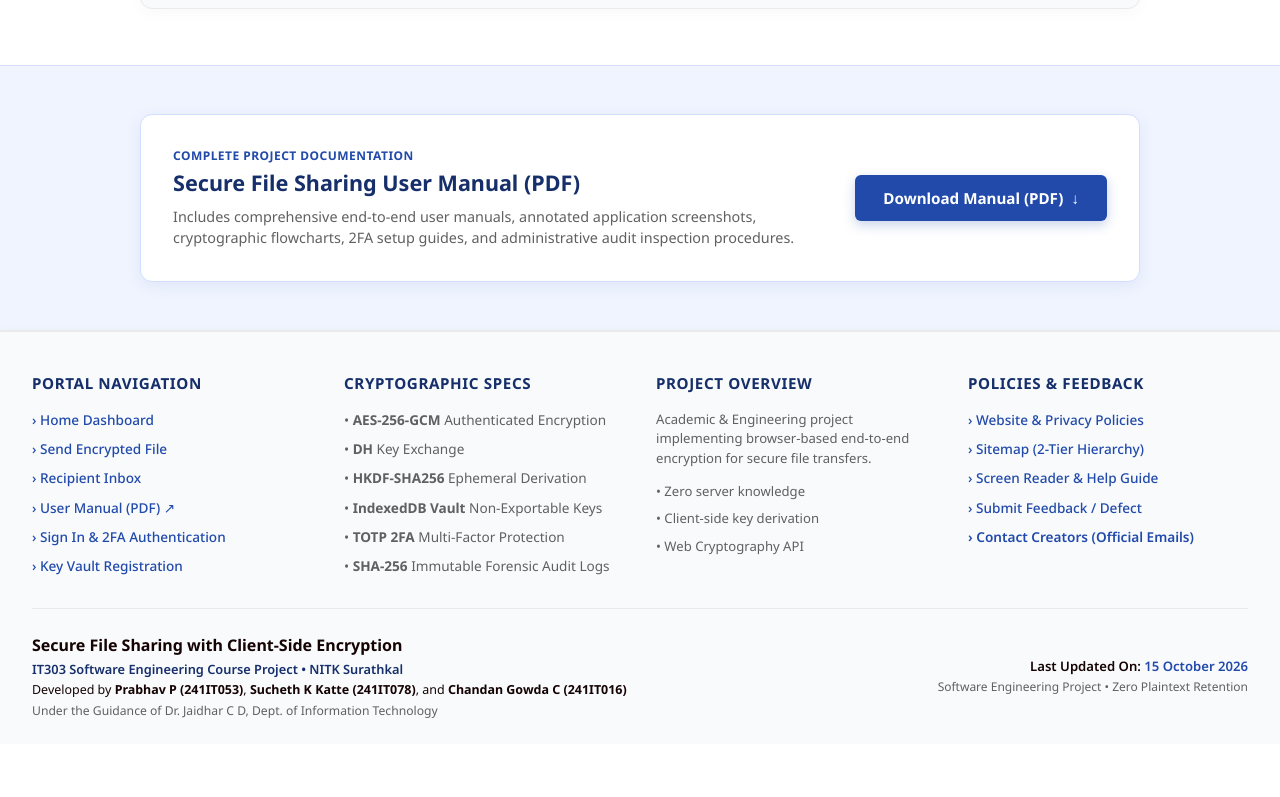
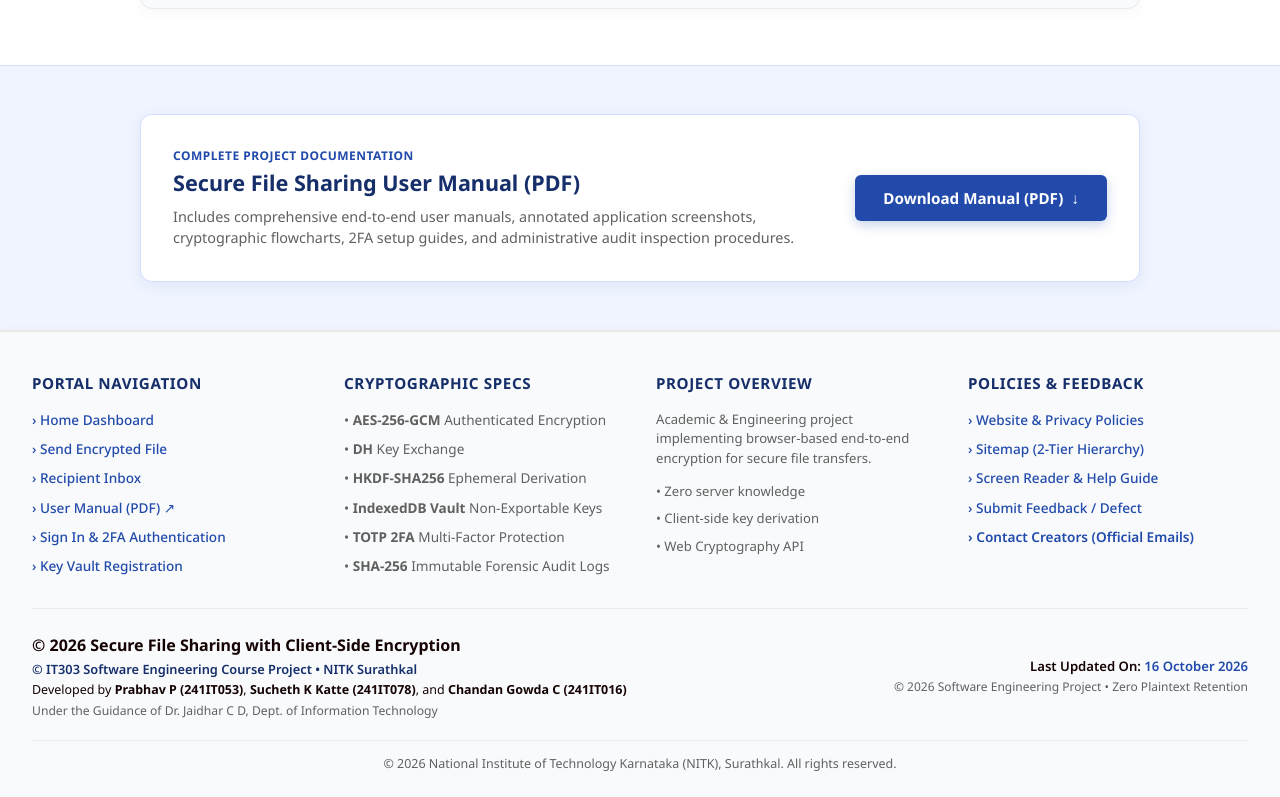
Before and after one commit to ChandanGowdaC/Secure-File-Sharing-with-Encryption, a React (Vite) app in the folder frontend/: page / in a window 1280 px wide. Shown: the part 2110-2907 px from the top of the page. Before the commit the page ends 2854 px from the top, so only its background shows below. Built offline with nearby package versions, Linux system fonts and the light colour scheme; no server answers.

Commit message:
Added copyright symbol

```diff
--- a/frontend/src/components/Footer.tsx
+++ b/frontend/src/components/Footer.tsx
@@ -173,10 +173,10 @@ export const Footer: React.FC = () => {
           >
             <div>
               <p style={{ margin: 0, fontWeight: 700, color: '#150202' }}>
-                {t('Secure File Sharing with Client-Side Encryption', 'सुरक्षित फ़ाइल साझाकरण (क्लाइंट-साइड एन्क्रिप्शन)')}
+                © {new Date().getFullYear()} {t('Secure File Sharing with Client-Side Encryption', 'सुरक्षित फ़ाइल साझाकरण (क्लाइंट-साइड एन्क्रिप्शन)')}
               </p>
               <p style={{ margin: '3px 0 0', fontSize: '0.8rem', color: '#162F6A', fontWeight: 600 }}>
-                {t('IT303 Software Engineering Course Project • NITK Surathkal', 'आईटी303 सॉफ्टवेयर इंजीनियरिंग कोर्स प्रोजेक्ट • एनआईटीके सुरथकल')}
+                © {t('IT303 Software Engineering Course Project • NITK Surathkal', 'आईटी303 सॉफ्टवेयर इंजीनियरिंग कोर्स प्रोजेक्ट • एनआईटीके सुरथकल')}
               </p>
               <p style={{ margin: '2px 0 0', fontSize: '0.78rem' }}>
                 {t('Developed by', 'विकासकर्ता:')} <strong>{t('Prabhav P', 'प्रभाव पी')} (241IT053)</strong>, <strong>{t('Sucheth K Katte', 'सुचेत के कट्टे')} (241IT078)</strong>, {t('and', 'और')} <strong>{t('Chandan Gowda C', 'चंदन गौड़ा सी')} (241IT016)</strong>
@@ -192,12 +192,29 @@ export const Footer: React.FC = () => {
             <div style={{ textAlign: 'right' }}>
               <div style={{ fontWeight: 600, color: '#150202' }}>
                 {t('Last Updated On:', 'अंतिम अद्यतन:')}{' '}
-                <span style={{ color: '#214AAB' }}>{isHindi ? '15 अक्टूबर 2026' : '15 October 2026'}</span>
+                <span style={{ color: '#214AAB' }}>{isHindi ? '16 अक्टूबर 2026' : '16 October 2026'}</span>
               </div>
               <div style={{ fontSize: '0.75rem', marginTop: '2px' }}>
-                {t('Software Engineering Project • Zero Plaintext Retention', 'सॉफ्टवेयर इंजीनियरिंग प्रोजेक्ट • शून्य प्लेनटेक्स्ट प्रतिधारण')}
+                © {new Date().getFullYear()} {t('Software Engineering Project • Zero Plaintext Retention', 'सॉफ्टवेयर इंजीनियरिंग प्रोजेक्ट • शून्य प्लेनटेक्स्ट प्रतिधारण')}
               </div>
             </div>
+          </div>
+
+          {/* Dedicated Bottom Copyright Bar */}
+          <div
+            style={{
+              marginTop: '1.25rem',
+              paddingTop: '0.85rem',
+              borderTop: '1px solid #EBEAEA',
+              textAlign: 'center',
+              fontSize: '0.78rem',
+              color: '#606060',
+            }}
+          >
+            © {new Date().getFullYear()} {t(
+              'National Institute of Technology Karnataka (NITK), Surathkal. All rights reserved.',
+              'राष्ट्रीय प्रौद्योगिकी संस्थान कर्नाटक (NITK), सुरथकल। सर्वाधिकार सुरक्षित।'
+            )}
           </div>
         </div>
       </footer>
--- a/frontend/src/components/FooterModals.tsx
+++ b/frontend/src/components/FooterModals.tsx
@@ -123,6 +123,16 @@ export const FooterModals: React.FC<FooterModalsProps> = ({ activeModal, onClose
               {t(
                 'This portal incorporates WCAG 2.1 Level AA accessibility standards, featuring high-contrast modes, text resizing, and keyboard navigability.',
                 'यह पोर्टल उच्च कंट्रास्ट मोड, टेक्स्ट आकार बदलने और कीबोर्ड नेविगेशन सहित WCAG 2.1 स्तर AA सुगम्यता मानकों को शामिल करता है।'
+              )}
+            </p>
+
+            <h4 style={{ color: '#162F6A', fontSize: '1rem', margin: '0.75rem 0 0.25rem' }}>
+              {t('4. Copyright & Academic Intellectual Property', '4. कॉपीराइट एवं शैक्षणिक बौद्धिक संपदा')}
+            </h4>
+            <p style={{ color: '#606060', margin: '0 0 0.75rem' }}>
+              {t(
+                '© 2026 National Institute of Technology Karnataka (NITK), Surathkal. All rights reserved. Created for the IT303 Software Engineering curriculum under the guidance of Dr. Jaidhar C D.',
+                '© 2026 राष्ट्रीय प्रौद्योगिकी संस्थान कर्नाटक (NITK), सुरथकल। सर्वाधिकार सुरक्षित। डॉ. जैधर सी डी के मार्गदर्शन में IT303 सॉफ्टवेयर इंजीनियरिंग पाठ्यक्रम के लिए निर्मित।'
               )}
             </p>
           </div>
@@ -388,6 +398,10 @@ export const FooterModals: React.FC<FooterModalsProps> = ({ activeModal, onClose
                   </a>
                 </div>
               </div>
+
+              <div style={{ textAlign: 'center', marginTop: '1.25rem', paddingTop: '0.85rem', borderTop: '1px solid #EBEAEA', fontSize: '0.8rem', color: '#606060' }}>
+                © {new Date().getFullYear()} {t('National Institute of Technology Karnataka (NITK), Surathkal. All rights reserved.', 'राष्ट्रीय प्रौद्योगिकी संस्थान कर्नाटक (NITK), सुरथकल। सर्वाधिकार सुरक्षित।')}
+              </div>
             </div>
           </div>
         )}
```
